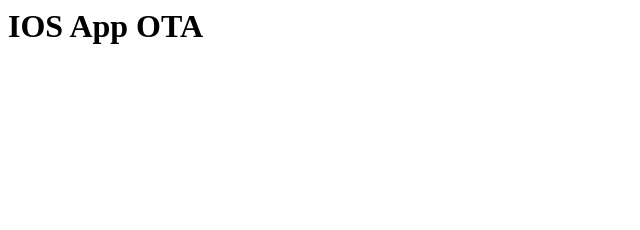
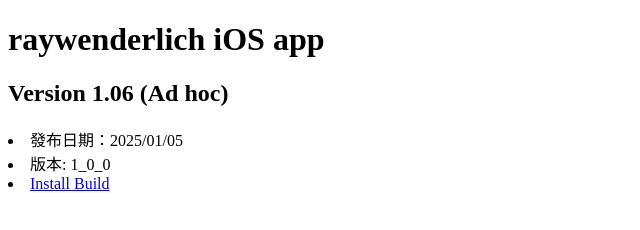
Before and after one commit to miscoder001/miscoder001.github.io, a plain HTML site: page ios/index.html in a window 1280 px wide. Shown: the whole page, without its empty margins (0-640 px from the left). Drawn offline with Linux system fonts and the light colour scheme.

Commit message:
ios update-2

```diff
--- a/ios/index.html
+++ b/ios/index.html
@@ -1,5 +1,20 @@
-<html>
-    <body>
-        <H1>IOS App OTA</H1>
-    </body>
+<!DOCTYPE HTML>
+<html lang="en-US">
+<head>
+<meta charset="UTF-8">
+<title>Internal Ad hoc Builds</title>
+</head>
+<body>
+<h1>raywenderlich iOS app</h1>
+<h2>Version 1.06 (Ad hoc)</h2>
+<li>
+發布日期：2025/01/05
+</li>
+<li>
+版本: 1_0_0
+</li>
+<li>
+<a href="itms-services://?action=downloadmanifest&url=https://miscoder001.github.io/ios/manifest.plist">Install Build</a>
+</li>
+</body>
 </html>
```
Also changed, not shown: ios/image.512x512.png (renamed from ios/appstore.png), ios/image.57x57.png (renamed from ios/earmy_icon.png), 4 other files.
